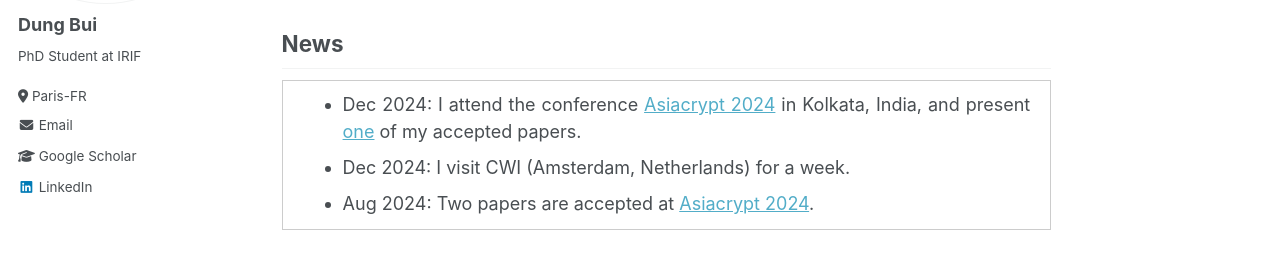
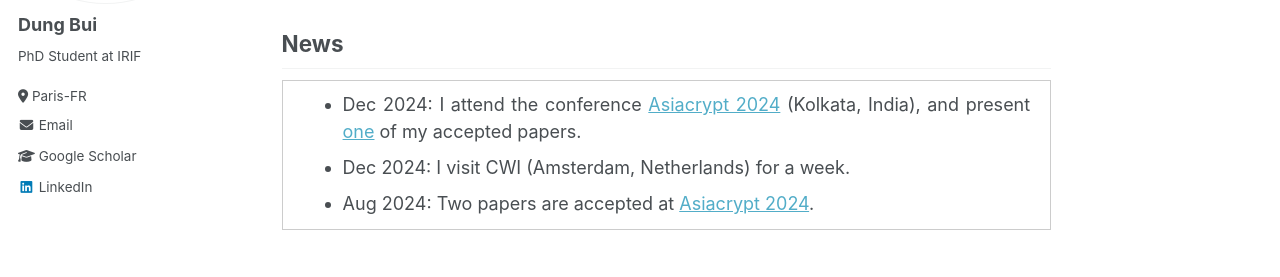
Before and after one commit to dungbui15/dungbui15.github.io, a Jekyll site: the page built from _pages/about.md, in a window 1280 px wide and 900 px high, scrolled down 429 px. Shown: the part 166-443 px from the top of the window. Built offline with Jekyll 4.4.1, drawn with Linux system fonts in a browser that asks for light colours.

```diff
--- a/_pages/about.md
+++ b/_pages/about.md
@@ -40,7 +40,7 @@ Before starting my PhD, I interned at [XLIM](https://www.xlim.fr/en) in the summ
 ## News
 <div class="scrollable">
   <ul>
-    <li>Dec 2024: I attend the conference <a href="https://asiacrypt.iacr.org/2024/">Asiacrypt 2024</a> in Kolkata, India, and present <a href="https://eprint.iacr.org/2024/252">one</a> of my accepted papers.</li>
+    <li>Dec 2024: I attend the conference <a href="https://asiacrypt.iacr.org/2024/">Asiacrypt 2024</a> (Kolkata, India), and present <a href="https://eprint.iacr.org/2024/252">one</a> of my accepted papers.</li>
     <li>Dec 2024: I visit CWI (Amsterdam, Netherlands) for a week.</li>
     <li>Aug 2024: Two papers are accepted at <a href="https://asiacrypt.iacr.org/2024/">Asiacrypt 2024</a>.</li>
     <li>Jun-Aug 2024: I intern at <a href="https://www.rd.ntt/e/sil/">NTT Social Informatics Laboratories</a>, working with <a href="https://security-kouza.github.io/nanacov/">Masayuki Abe</a>.</li>
```
